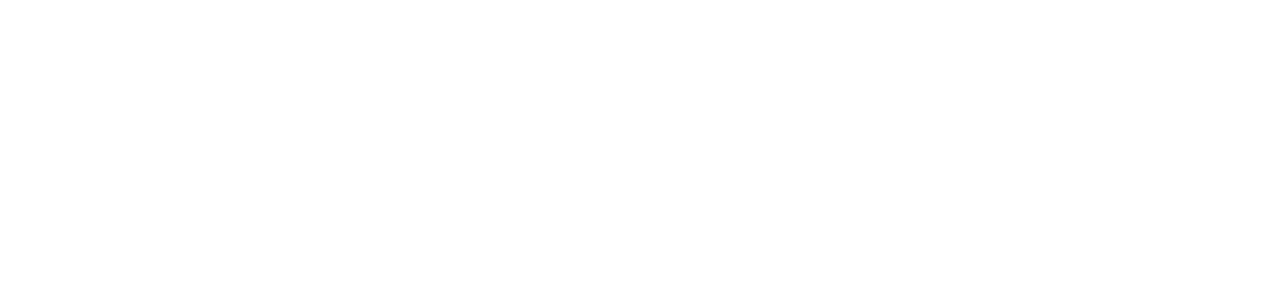
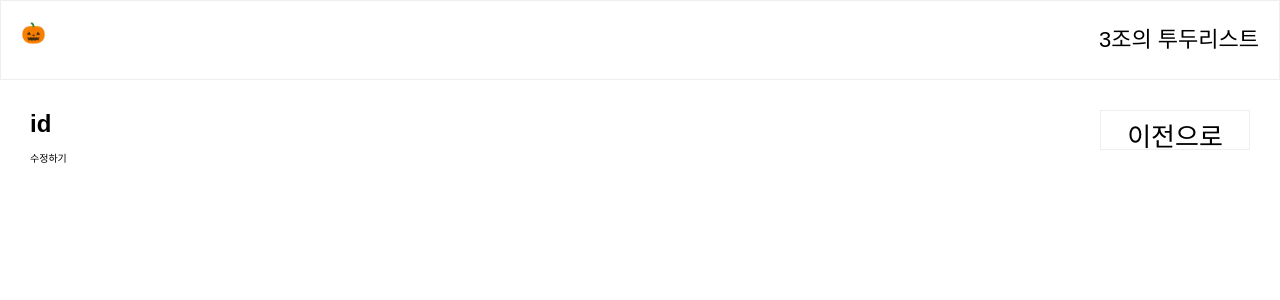
Before and after one commit to Ermael35/React-homework-03, a React (Create React App) app: page /detail in a window 1280 px wide. Before the commit this address had no page. Shown: the top 300 px of the page. Built offline with nearby package versions, Linux system fonts and the light colour scheme.

Commit message:
todolist2.1

```diff
--- /dev/null
+++ b/src/components/DetailCon.jsx
@@ -0,0 +1,38 @@
+import React from 'react'
+import styled from 'styled-components'
+
+const DetailCon = () => {
+  return (
+    <DetailContainer>
+        <DetailIdBox>
+            <DetailId>id</DetailId>
+            <DetailBack>이전으로</DetailBack>
+        </DetailIdBox>
+        <div>
+            <span>수정하기</span>
+        </div>
+    </DetailContainer>
+  )
+}
+
+export default DetailCon
+
+
+const DetailContainer = styled.div`
+    padding: 30px;
+`
+const DetailIdBox = styled.div`
+    display: flex;
+    justify-content: space-between;
+`
+const DetailId = styled.h1`
+    font-size: 24px;
+`
+const DetailBack = styled.div`
+    font-size: 26px;
+    border: 1px solid #eee;
+    width: 150px;
+    height: 40px;
+    text-align: center;
+    padding: 5px;
+`
--- /dev/null
+++ b/src/pages/DetailTodo.jsx
@@ -0,0 +1,16 @@
+import React from 'react'
+import DetailCon from '../components/DetailCon'
+import Layout from '../components/Layout'
+
+export const DetailTodo = () => {
+  return (
+    <>
+    <Layout/>
+    <DetailCon/>
+    </>
+  )
+
+
+}
+
+export default DetailTodo
--- a/src/shared/Router.js
+++ b/src/shared/Router.js
@@ -2,6 +2,7 @@
 import { BrowserRouter, Route, Routes } from "react-router-dom";
 import Home from "../pages/Home";
 import AddTodo from "../pages/AddTodo"
+import DetailTodo from "../pages/DetailTodo";
 
 
 const Router = () => {
@@ -10,6 +11,7 @@
       <Routes>
         <Route path="/" element={<Home />} />
         <Route path="/addtodo" element={<AddTodo/>}/>
+        <Route path="/detail" element={<DetailTodo/>}/>
       </Routes>
     </BrowserRouter>
   );
```
